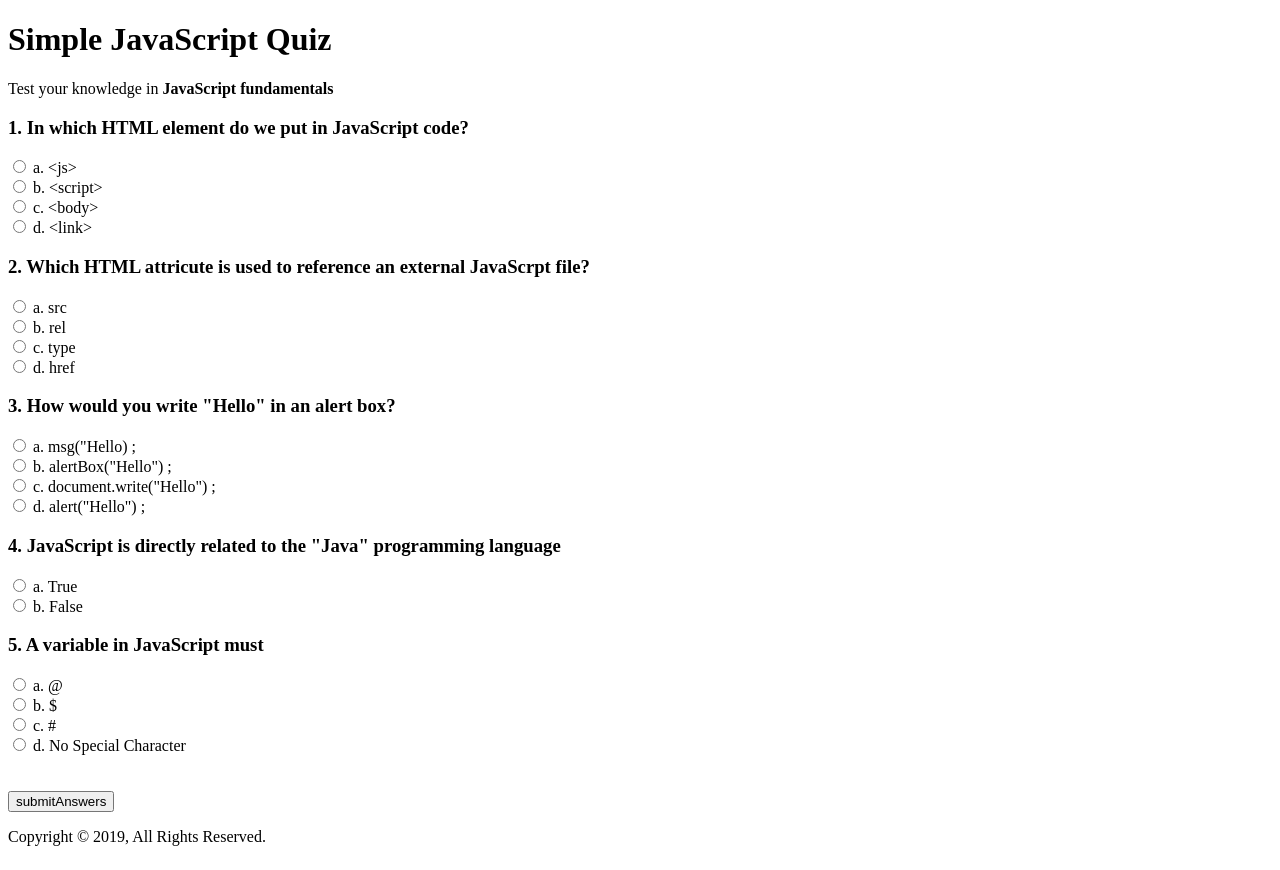
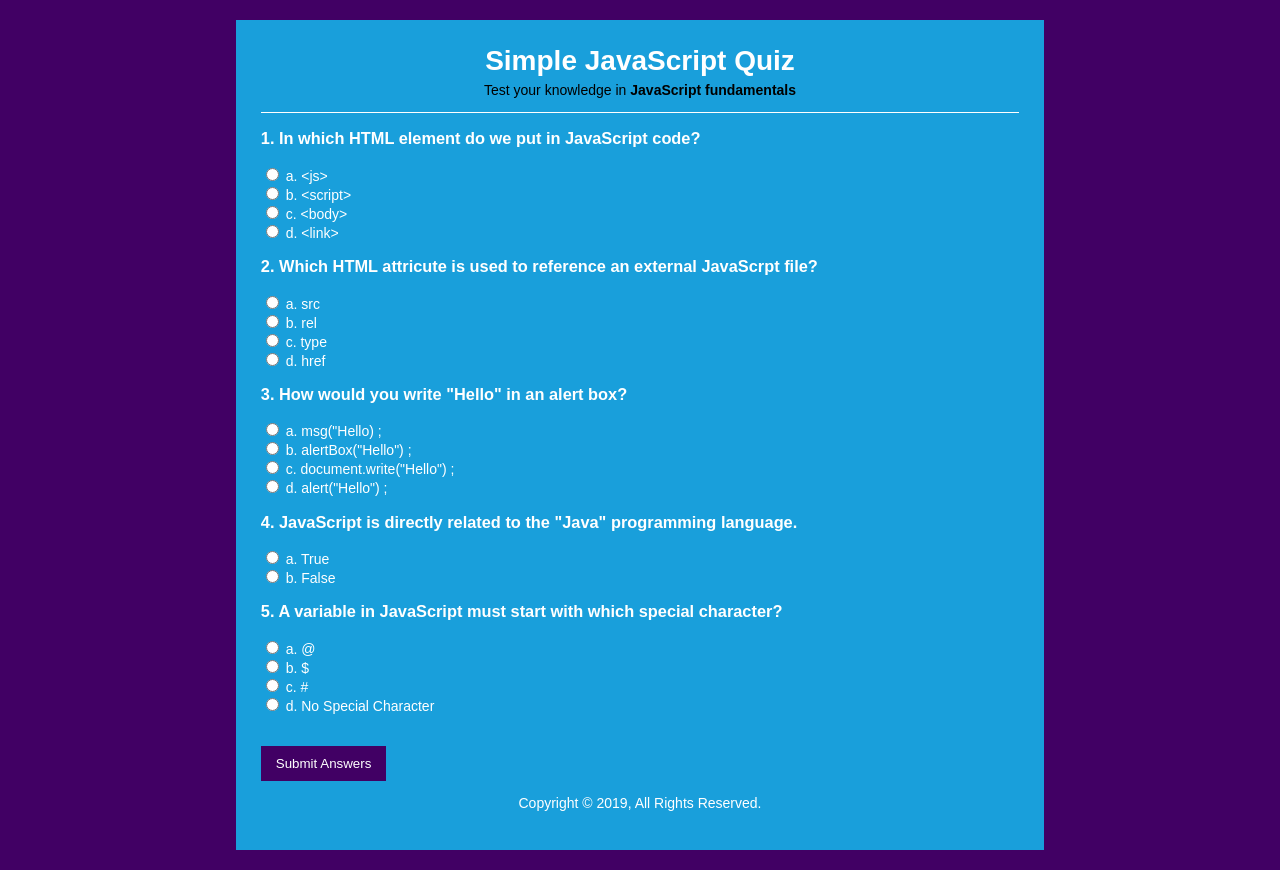
Before and after one commit to SMakaiTakori/simpleQuiz, a plain HTML site: page index.html in a window 1280 px wide. Drawn offline with Linux system fonts and the light colour scheme.

Commit message:
added basic css styling

```diff
--- a/css/style.css
+++ b/css/style.css
@@ -0,0 +1,57 @@
+body{
+    background: #410064;
+    color: #fff;
+    font-family: 'Arial', sans-serif;
+    font-size: 14px;
+}
+
+#container{
+    width: 60%;
+    background: #199fdb;
+    margin: 20px auto;
+    overflow: auto;
+    padding: 25px;
+}
+
+header{
+    text-align: center;
+    border-bottom: #fff solid 1px;
+}
+
+header h1{
+    margin: 0;
+    padding: 0;
+}
+
+header p{
+padding: 0;
+margin-top: 5px;
+color:#000;
+}
+
+section{
+    min-height: 400px;
+}
+
+#results h3{
+    background-color: #410064;
+    padding: 10px;
+    margin: 10px 0;
+}
+
+#results span{
+    color:#000;
+    font-weight: bold;
+}
+
+input[type='submit']{
+    background: #410064;
+    border: 0;
+    color: #fff;
+    padding: 10px 15px;
+    cursor: pointer;
+}
+
+footer{
+    text-align: center;
+}
--- a/index.html
+++ b/index.html
@@ -34,17 +34,17 @@
                     <input type="radio" name="q3" value="c" id="q3c"> c. document.write("Hello") ;<br>
                     <input type="radio" name="q3" value="d" id="q3d"> d. alert("Hello") ;<br>
 
-                    <h3>4. JavaScript is directly related to the "Java" programming language</h3>
+                    <h3>4. JavaScript is directly related to the "Java" programming language.</h3>
                     <input type="radio" name="q4" value="a" id="q4a"> a. True<br>
                     <input type="radio" name="q4" value="b" id="q4b"> b. False<br>
 
-                    <h3>5. A variable in JavaScript must</h3>
+                    <h3>5. A variable in JavaScript must start with which special character?</h3>
                     <input type="radio" name="q5" value="a" id="q5a"> a. @<br>
                     <input type="radio" name="q5" value="b" id="q5b"> b. $<br>
                     <input type="radio" name="q5" value="c" id="q5c"> c. #<br>
                     <input type="radio" name="q5" value="d" id="q5d"> d. No Special Character<br>
                     <br><br>
-                    <input type="submit" value="submitAnswers">
+                    <input type="submit" value="Submit Answers">
                 </form>
             </section>
             <footer>
@@ -52,9 +52,6 @@
             </footer>
         </div>
 
-
-
-
         <script src="js/main.js"></script>
     </body>
 </html>
```
